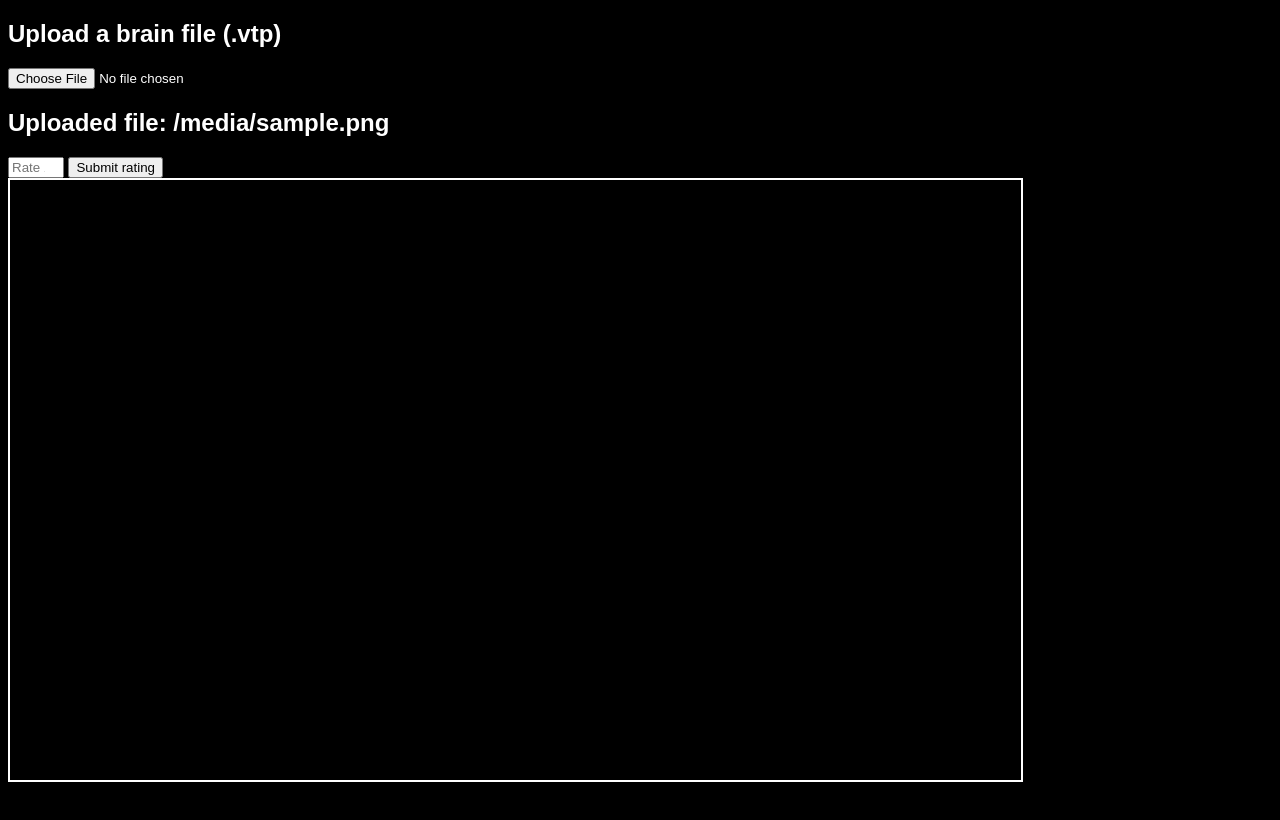
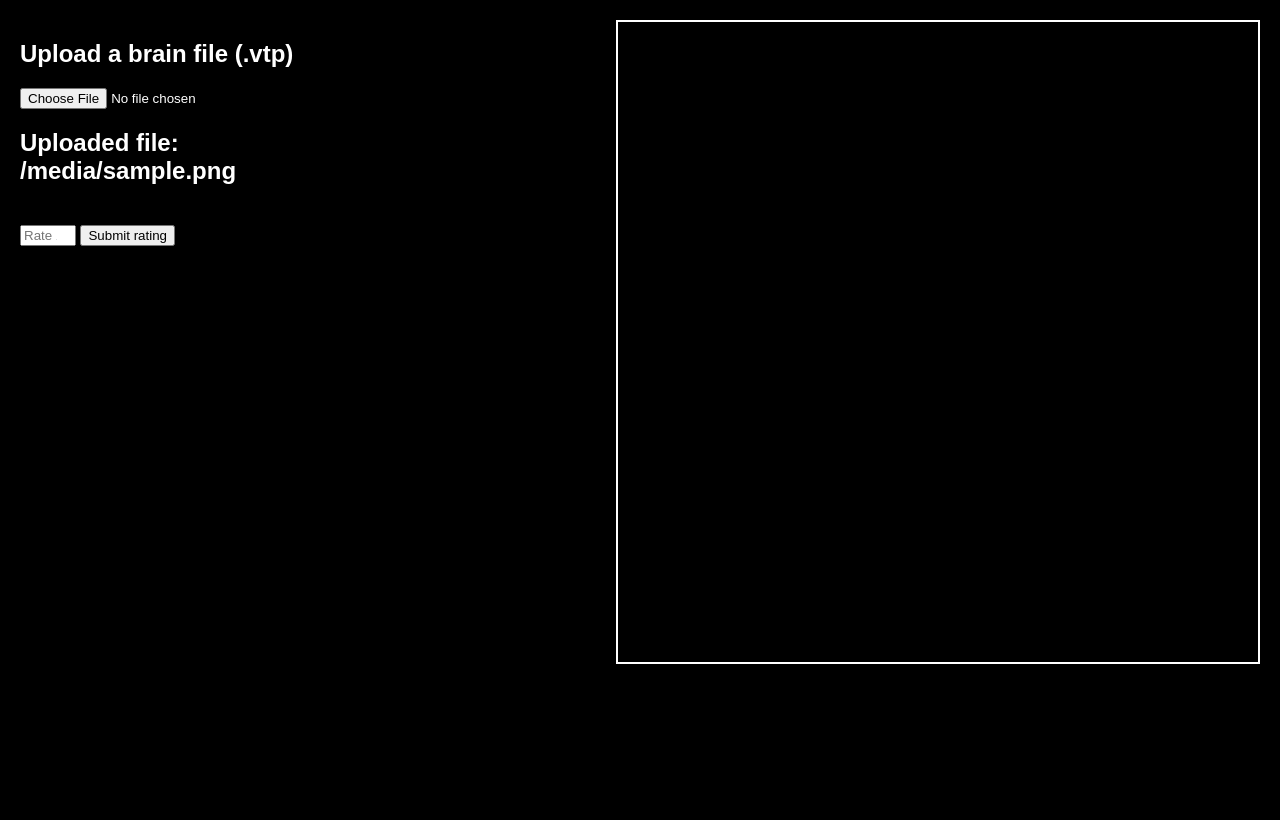
Before and after one commit to elizabeth-li-shuxuan/structure-viewer, a Flask app: template templates/index.html in a window 1280 px wide. Before the commit the page ends 782 px from the top, so only its background shows below. Run offline with Flask 3, Linux system fonts and the light colour scheme; the template is opened without the code that fills it: most values are stand-ins (such as "Sample title", 1, 10 or a date in 2020); some libraries are stand-ins or nearby versions.

Commit message:
aesthetics 4.5.2025

```diff
--- a/templates/index.html
+++ b/templates/index.html
@@ -11,11 +11,32 @@
                 font-family: Arial, sans-serif;
                 background-color: black;
                 color: white;
+                margin: 20px 20px 0 20px; /* top, right, bottom, left margin */
+                display: flex;
+                flex-direction: column;
+                height: 100vh;
             }
+
+            .main-container {
+                display: flex;
+                flex-direction: row;
+                justify-content: space-between;
+                flex: 1;
+            }
+
+            /* text on top left */
+            .text-section {
+                width: 28%;
+                display: flex;
+                flex-direction: column;
+                justify-content: flex-start;
+            }
+
+            /* vtk container as a square on the top right*/
             #vtk-container {
-                width: 80%;
-                min-height: 600px;
-                border: 2px solid white; /* white border around visualization box */
+                width: 80vh;
+                height: 80vh;
+                border: 2px solid white;
                 pointer-events: auto;
                 position: relative;
                 z-index: 1000;
@@ -23,6 +44,10 @@
         </style>
     </head>
     <body>
+
+        <div class="main-container">
+            <!--text section on top left-->
+            <div class="text-section">
                 <h2>Upload a brain file (.vtp)</h2>
 
                 <form method="post" enctype="multipart/form-data">
@@ -37,20 +62,18 @@
                         <input type="number" id="rating" min="1" max="10" placeholder="Rate 1-10">
                         <button onclick="submitRating('{{filename}}')">Submit rating</button>
                     </div>
-            <!--vtk container-->
-            <div id="vtk-container"></div>
 
                     <script>
                         window.filename="{{filename}}";
                     </script>
+                {% endif %}
+            </div>
 
-                <!-- Debugging: Check if the vtk-container is receiving mouse events -->
-            <script>
-                document.getElementById('vtk-container').addEventListener('click', () => {
-                    console.log("vtk-container clicked");
-                });
-            </script>
+            <!--vtk container on right-->
+            {% if filename %}
+            <div id="vtk-container"></div>
             {% endif %}
+        </div>
 
         <!--link to external javascript file that handles client-side functionality-->
         <script src="{{url_for('static', filename='js/main.js')}}"></script>
```
Also changed, not shown: 1 other file. Lines whose indentation alone changed are shown as unchanged.
